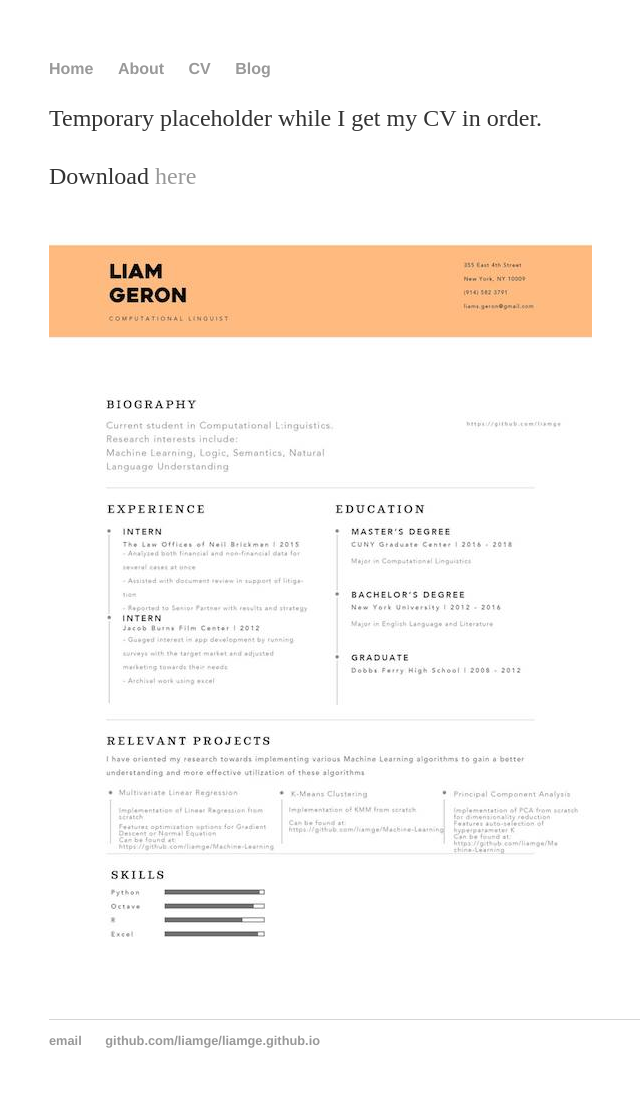
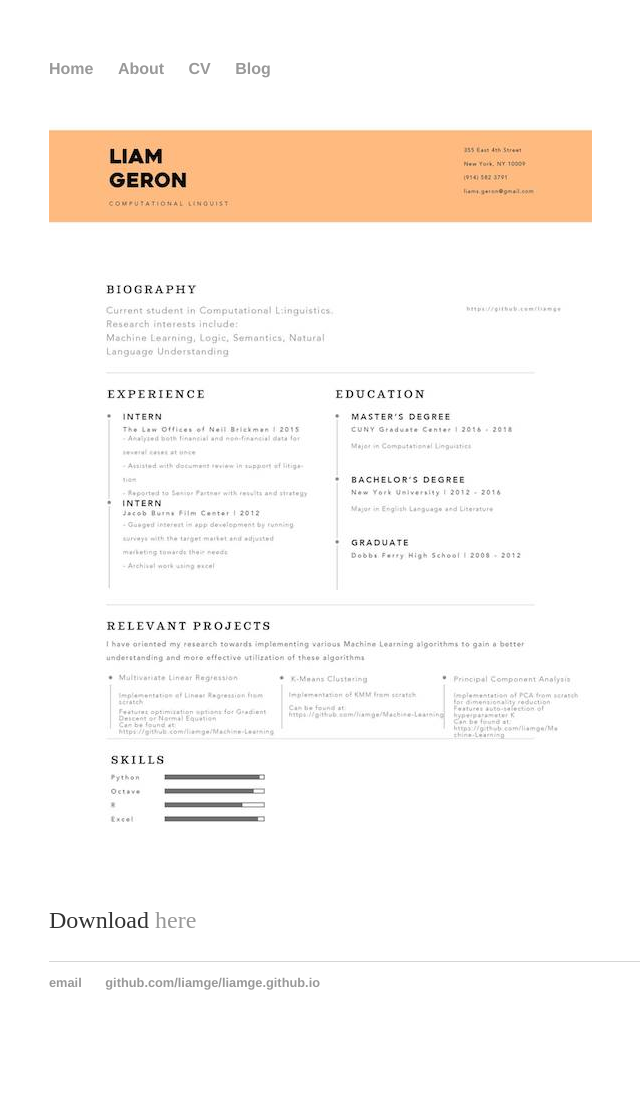
Before and after one commit to liamge/liamge.github.io, a Jekyll site: the page built from cv/index.md, in a window 1280 px wide. Shown: the whole page, without its empty margins (143-783 px from the left). Built offline with Jekyll 4.4.1, drawn with Linux system fonts in a browser that asks for light colours; our own code applies the rules of GitHub Pages for plain Markdown files; after the commit the page ends 1050 px from its top, so only the background shows below that.

Commit message:
Update index.md

```diff
--- a/cv/index.md
+++ b/cv/index.md
@@ -1,5 +1,3 @@
-Temporary placeholder while I get my CV in order.
+![resume](/images/resume.jpg)
 
 Download [here](https://github.com/liamge/liamge.github.io/raw/master/images/resume.jpg)
-
-![resume](/images/resume.jpg)
```
